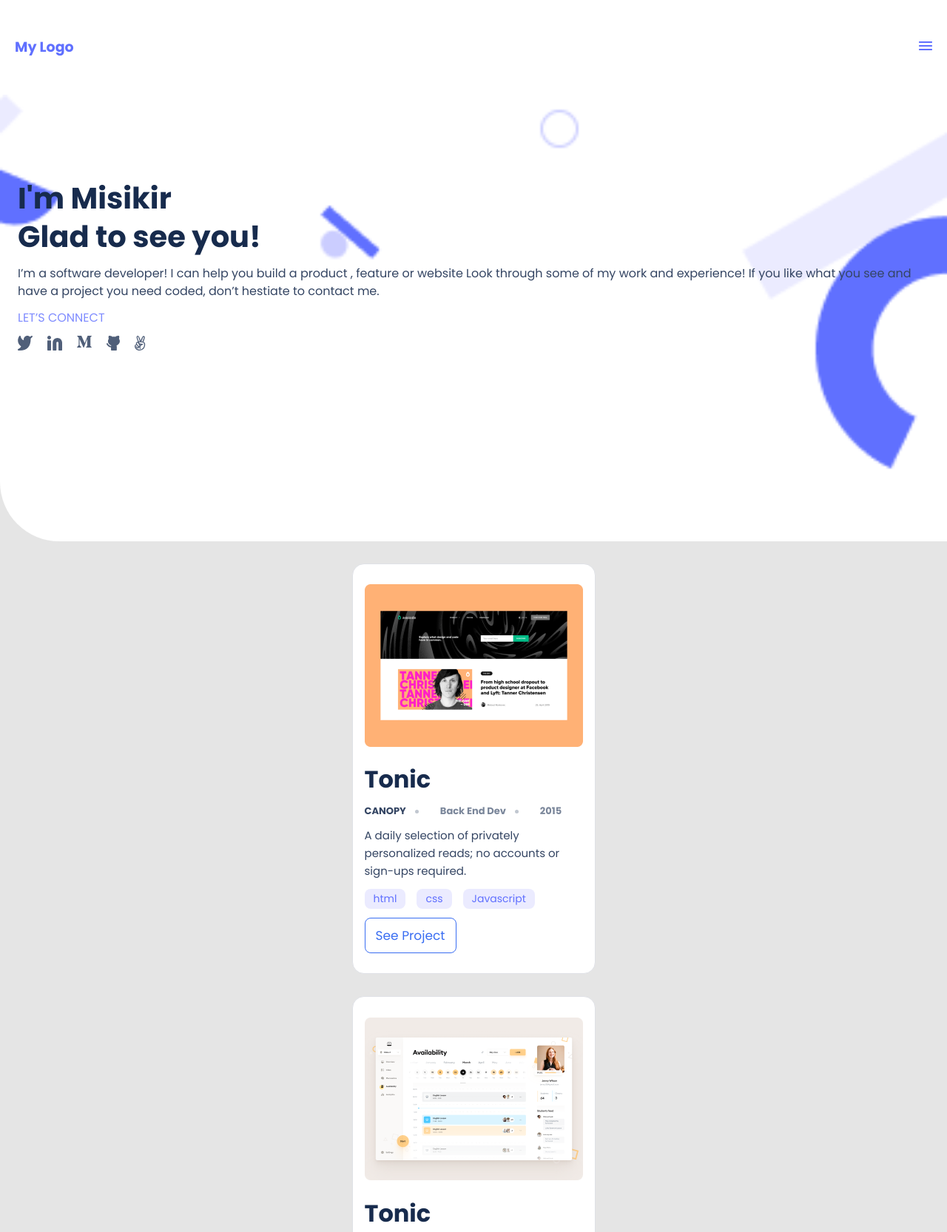
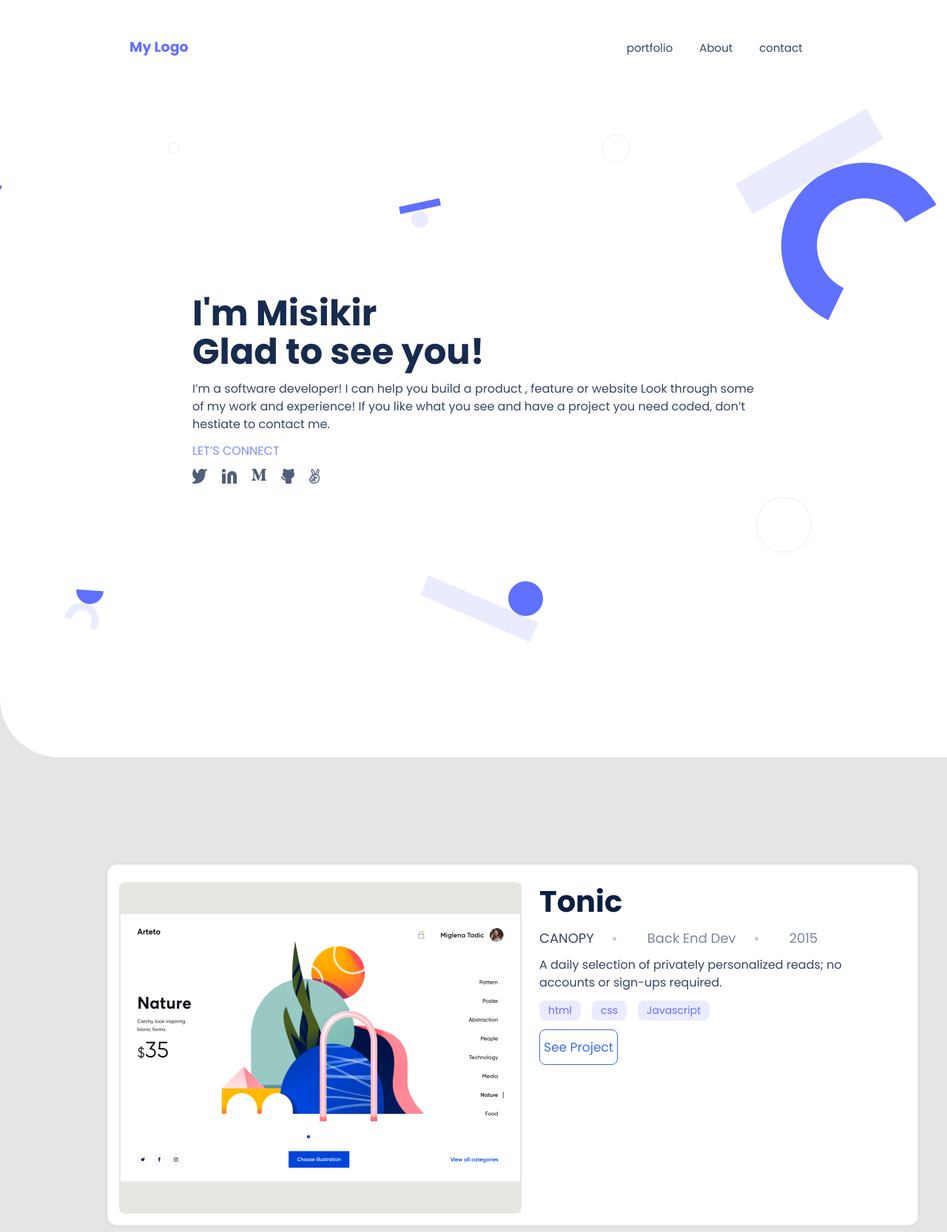
Before and after one commit to misikirdelelew/myportfolio.io, a website: page index.html in a window 1280 px wide. Shown: the top 1666 px of the page at 74% size. Drawn offline with Linux system fonts and the light colour scheme.

Commit message:
index and css file updated to desktop version

```diff
--- a/css/style.css
+++ b/css/style.css
@@ -32,6 +32,12 @@ header {
   font-size: 19px;
   line-height: 20px;
   text-decoration: none;
+}
+
+.menu {
+  width: 24px;
+  height: 24px;
+  color: #8161cc;
 }
 
 .main-container {
@@ -107,9 +113,10 @@ header {
   width: 329px;
   height: 555px;
   background-color: #fff;
-  border: 1px solid #dfe1e6;
+  border: 3px solid #dfe1e6;
   border-radius: 16px;
   padding: 16px;
+  box-shadow: 0 0 0.5px 0.25px inset #c8c6c6;
 }
 
 .card-section-text {
@@ -252,6 +259,14 @@ header {
   font-size: 16px;
   line-height: 24px;
   color: #344563;
+}
+
+.tonic-img-desktop {
+  display: none;
+}
+
+.tonic-img-mobile {
+  display: none;
 }
 
 .connect-link1 {
@@ -436,3 +451,196 @@ header {
   background-color: #6a65fc;
   color: #fff;
 }
+
+@media screen and (min-width: 768px) {
+  header {
+    width: 100%;
+    height: 4.5em;
+    justify-content: space-between;
+    align-items: baseline;
+  }
+
+  .my-logo {
+    width: 76px;
+    height: 20px;
+    font-style: normal;
+    margin-left: 155px;
+    transition: all 1s;
+  }
+
+  .menu {
+    width: 259px;
+    height: 40px;
+    text-align: center;
+    margin-right: 154px;
+  }
+
+  .hamberger-menu {
+    display: none;
+  }
+
+  .desktop-menu {
+    display: flex;
+    flex-direction: row;
+    align-items: center;
+    gap: 36px;
+  }
+
+  ul {
+    list-style-type: none;
+  }
+
+  ul > li > #porfolio,
+  #about,
+  #contact {
+    font-family: "Poppins", sans-serif;
+    text-decoration: none;
+    font-style: normal;
+    font-weight: 500;
+    font-size: 15px;
+    line-height: 20px;
+    width: auto;
+    height: 20px;
+    color: #344563;
+    transition: all 1s;
+  }
+
+  .headline {
+    background: #fff url(../images/header-bg-desktop.svg) no-repeat 100% 20%;
+    width: 100%;
+    height: 57.25em;
+    align-items: flex-start;
+    padding: 290px 260px 289px 260px;
+  }
+
+  .headline-title {
+    font-size: 48px;
+  }
+
+  .card {
+    justify-items: center;
+    margin: 142px;
+    gap: 142px;
+  }
+
+  .card-section {
+    width: fit-content;
+    height: max-content;
+    flex-direction: row;
+    justify-content: center;
+    gap: 24px;
+    padding-top: 24px;
+    border: 3px solid #dfe1e6;
+    border-radius: 16px;
+    box-shadow: 0 0 0.5px 0.25px inset #c8c6c6;
+  }
+
+  .work-section-texts {
+    height: auto;
+    padding: 24px;
+    gap: 24px;
+  }
+
+  #reverce {
+    flex-direction: row-reverse;
+  }
+
+  .heading-title {
+    width: 496px;
+    font-size: 40px;
+    line-height: 52px;
+    color: #091e42;
+  }
+
+  .desciption-p-mobile {
+    width: 450px;
+    height: auto;
+    font-family: "Poppins", sans-serif;
+    font-style: normal;
+    font-weight: 400;
+    font-size: 16px;
+    line-height: 24px;
+  }
+
+  .btn-see-project {
+    height: auto;
+    line-height: 36px;
+    width: max-content;
+  }
+
+  .btn-see-project:hover {
+    border: 1px solid #ebebff;
+    background: #6070ff;
+    color: white;
+  }
+
+  .card-sub-container {
+    gap: 25px;
+  }
+
+  .title-canopy {
+    font-size: 18px;
+    font-weight: 500;
+    line-height: 24px;
+  }
+
+  .title-developer {
+    font-weight: 400;
+    font-size: 18px;
+    line-height: 24px;
+  }
+
+  .title-year {
+    font-weight: 400;
+    font-size: 18px;
+    line-height: 24px;
+  }
+
+  .about-section {
+    display: grid;
+    grid-template-columns: 40% 60%;
+    grid-template-rows: auto;
+    padding: 142px;
+    align-items: baseline;
+  }
+
+  .contact-container {
+    width: 100%;
+    height: 52.875em;
+    background: #6070ff url(../images/contact-bg-form-desktop.svg) no-repeat 65% 65%;
+  }
+
+  .contact-container-sub {
+    padding-top: 70px;
+  }
+
+  .tonic-img-mobile {
+    display: none;
+  }
+
+  .tonic-img-desktop {
+    display: block;
+  }
+}
+
+@media screen and (max-width: 767px) {
+  .desktop-menu-item {
+    font-family: "Poppins", sans-serif;
+    font-style: normal;
+    font-weight: 600;
+    font-size: 32px;
+    line-height: 44px;
+    color: #fff;
+    position: absolute;
+  }
+
+  #porfolio {
+    margin-top: 106px;
+    text-decoration: none;
+    margin-left: 24px;
+  }
+
+  ul {
+    list-style-type: none;
+  }
+}
--- a/index.html
+++ b/index.html
@@ -17,6 +17,11 @@
         </div>
         <nav class="menu">
             <a href="#"> <img src="./images/Union.png" alt="menu-icon" class="hamberger-menu"></a>
+            <ul class="desktop-menu">
+                <li><a href="" class="desktop-menu-item" id="porfolio">portfolio</a></li>
+                <li><a href="" class="desktop-menu-item" id="about">About</a></li>
+                <li><a href="" class="desktop-menu-item" id="contact">contact</a></li>
+            </ul>
         </nav>
     </header>
     <main class="main-container">
@@ -44,7 +49,8 @@
         </section>
         <section class="card">
             <article class="card-section">
-                <img src="./images/tonic-img-1.png" alt="tonic-snapshot" class="tonic-img">
+                <img src="./images/Snapshoot-Portfolio-4.png" alt="tonic-snapshot" class="tonic-img-mobile">
+                <img src="./images/Snapshoot-Portfolio-4.png" alt="tonic-snapshot" class="tonic-img-desktop">
                 <article class="card-section-text">
                     <h2 class="heading-title">
                         Tonic
@@ -80,11 +86,50 @@
                     </div>
                 </article>
             </article>
-            <article class="card-section">
-                <img src="./images/card2.png" alt="tonic-snapshot" class="tonic-img">
+            <article class="card-section" id="reverce">
+                <img src="./images/tonic-page-1.png" alt="tonic-snapshot" class="tonic-img-mobile">
+                <img src="./images/snaposhot-1-desktop-p.png" alt="tonic-snapshot" class="tonic-img-desktop">
+
                 <article class="card-section-text">
                     <h2 class="heading-title">
-                        Tonic
+                        Multi-Post Stories
+                    </h2>
+                    <article class="card-sub-container">
+                        <h2 class="title-canopy">CANOPY</h2>
+                        <img src="" alt="">
+                        <h2 class="title-developer">Back End Dev</h2>
+                        <img src="" alt="">
+                        <h2 class="title-year">2015</h2>
+                    </article>
+
+                    <p class="desciption-p-mobile">
+                        A daily selection of privately personalized reads; no accounts or sign-ups required.
+                    </p>
+                    <ul class="pro-language">
+                        <li>
+                            <h1 class="html-1">html</h1>
+                        </li>
+                        <li>
+                            <h1 class="html-1">css</h1>
+                        </li>
+                        <li>
+                            <h1 class="html-1">Rube on rails</h1>
+                        </li>
+                        <li>
+                            <h1 class="html-1">Javascript</h1>
+                        </li>
+                    </ul>
+                    <div class="btn-container">
+                        <button class="btn-see-project" type="button">See Project</button>
+                    </div>
+                </article>
+            </article>
+            <article class="card-section">
+                <img src="./images/Snapshoot-Portfolio-4.png" alt="tonic-snapshot" class="tonic-img-mobile">
+                <img src="./images/Snapshoot-Portfolio-4.png" alt="tonic-snapshot" class="tonic-img-desktop">
+                <article class="card-section-text">
+                    <h2 class="heading-title">
+                        Facebook 360
                     </h2>
                     <article class="card-sub-container">
                         <h2 class="title-canopy">CANOPY</h2>
@@ -113,11 +158,12 @@
                     </div>
                 </article>
             </article>
-            <article class="card-section">
-                <img src="./images/card3.png" alt="tonic-snapshot" class="tonic-img">
+            <article class="card-section" id="reverce">
+                <img src="./images/Snapshoot-Portfolio-4.png" alt="tonic-snapshot" class="tonic-img-mobile">
+                <img src="./images/Snapshoot-Portfolio-4.png" alt="tonic-snapshot" class="tonic-img-desktop">
                 <article class="card-section-text">
                     <h2 class="heading-title">
-                        Tonic
+                        Uber Navigation
                     </h2>
                     <article class="card-sub-container">
                         <h2 class="title-canopy">CANOPY</h2>
@@ -138,37 +184,7 @@
                             <h1 class="html-1">css</h1>
                         </li>
                         <li>
-                            <h1 class="html-1">Javascript</h1>
-                        </li>
-                    </ul>
-                    <div class="btn-container">
-                        <button class="btn-see-project" type="button">See Project</button>
-                    </div>
-                </article>
-            </article>
-            <article class="card-section">
-                <img src="./images/card4.png" alt="tonic-snapshot" class="tonic-img">
-                <article class="card-section-text">
-                    <h2 class="heading-title">
-                        Tonic
-                    </h2>
-                    <article class="card-sub-container">
-                        <h2 class="title-canopy">CANOPY</h2>
-                        <img src="" alt="">
-                        <h2 class="title-developer">Back End Dev</h2>
-                        <img src="" alt="">
-                        <h2 class="title-year">2015</h2>
-                    </article>
-
-                    <p class="desciption-p-mobile">
-                        A daily selection of privately personalized reads; no accounts or sign-ups required.
-                    </p>
-                    <ul class="pro-language">
-                        <li>
-                            <h1 class="html-1">html</h1>
-                        </li>
-                        <li>
-                            <h1 class="html-1">css</h1>
+                            <h1 class="html-1">Rube on rails</h1>
                         </li>
                         <li>
                             <h1 class="html-1">Javascript</h1>
@@ -208,6 +224,8 @@
                                 alt="Angelist logo"></a>
                     </li>
                 </ul>
+
+            </article>
             <div>
                 <ul class="lang-list">
                     <li class="language">Languages</li>
@@ -233,7 +251,6 @@
                     <li><img src="./images/Right-arrow.png" alt="Down-arrow"></li>
                 </ul>
             </div>
-            </article>
         </section>
         <section class="contact-container">
             <div class="contact-container-sub">
```
Also changed, not shown: images/Snapshoot-Portfolio-1.png (added), images/Snapshoot-Portfolio-2.png (added), images/Snapshoot-Portfolio-3.png (added), images/Snapshoot-Portfolio-4.png (added), images/Tonic-page3.png (added), images/contact-bg-form-desktop.svg (added), images/facebook-360-desktop.svg (added), images/header-bg-desktop.svg (added), images/multi-post-portfolio-desktop-1.svg (added), images/snaposhot-1-desktop-p.png (added), images/tonic-page-1.png (added). Lines whose indentation alone changed are shown as unchanged.
